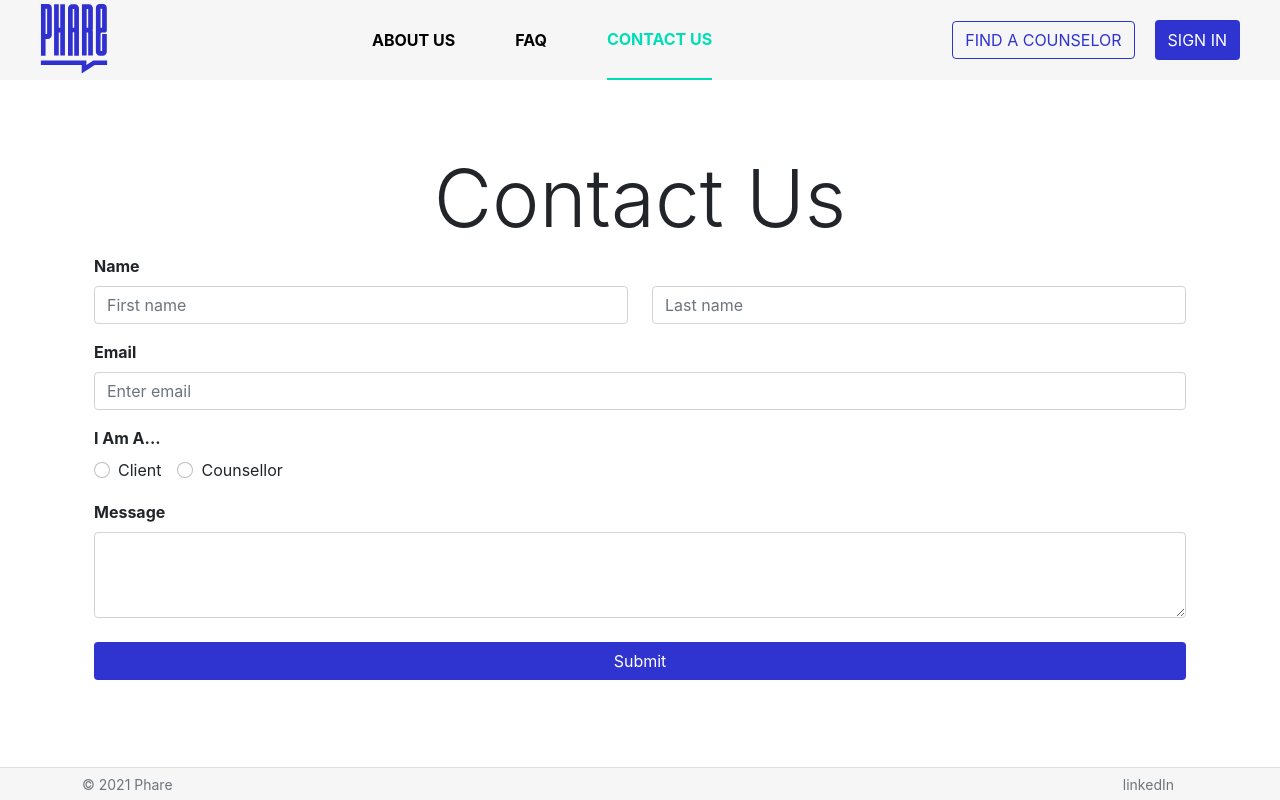
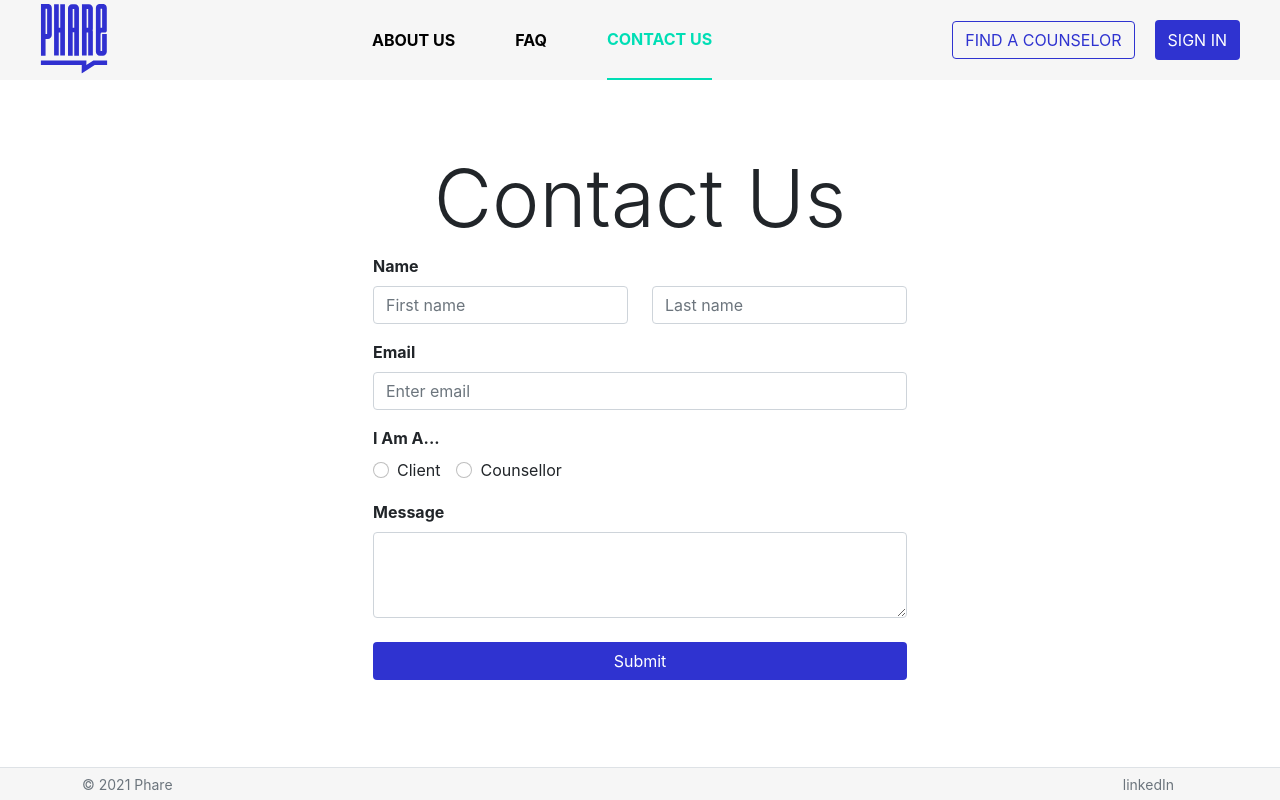
Before and after one commit to imcinnes31/Pricing-Tool, a React (Create React App) app in the folder client/: page /contact in a window 1280 px wide. Built offline with nearby package versions, Linux system fonts and the light colour scheme.

Commit message:
Update: use react-bootstrap container

```diff
--- a/client/src/pages/Contact.jsx
+++ b/client/src/pages/Contact.jsx
@@ -1,10 +1,10 @@
 import React from "react";
-import { Form, Row, Col } from "react-bootstrap";
+import { Form, Row, Col, Container } from "react-bootstrap";
 
 export default function Contact() {
   return (
-    <div className="container">
-        <h1 class="display-1 text-center">Contact Us</h1>
+    <Container style={{ width: "50%" }}>
+      <h1 class="display-1 text-center">Contact Us</h1>
       <Form>
         <Form.Label>Name</Form.Label>
         <Form.Group as={Row} className="mb-3" controlId="formFullName">
@@ -46,7 +46,9 @@ export default function Contact() {
           <Form.Control as="textarea" rows={3} required />
         </Form.Group>
 
-        <Form.Label></Form.Label>{/* Hack: margin bottom for text-area */}
+        {/* Hack: margin bottom for text-area */}
+        <Form.Label></Form.Label>
+
         <Form.Group className="mb-3" controlId="formSubmit">
           <button
             type="submit"
@@ -57,6 +59,6 @@ export default function Contact() {
           </button>
         </Form.Group>
       </Form>
-    </div>
+    </Container>
   );
 }
```
